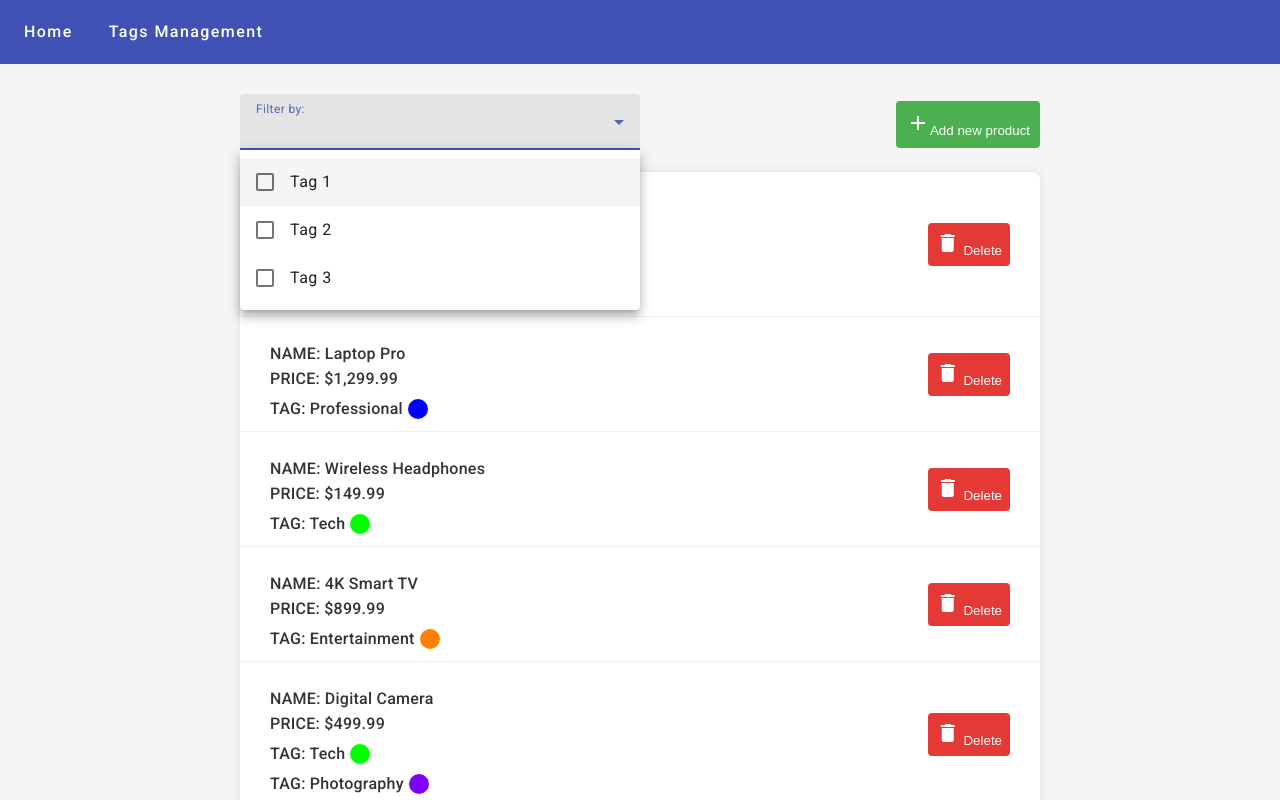
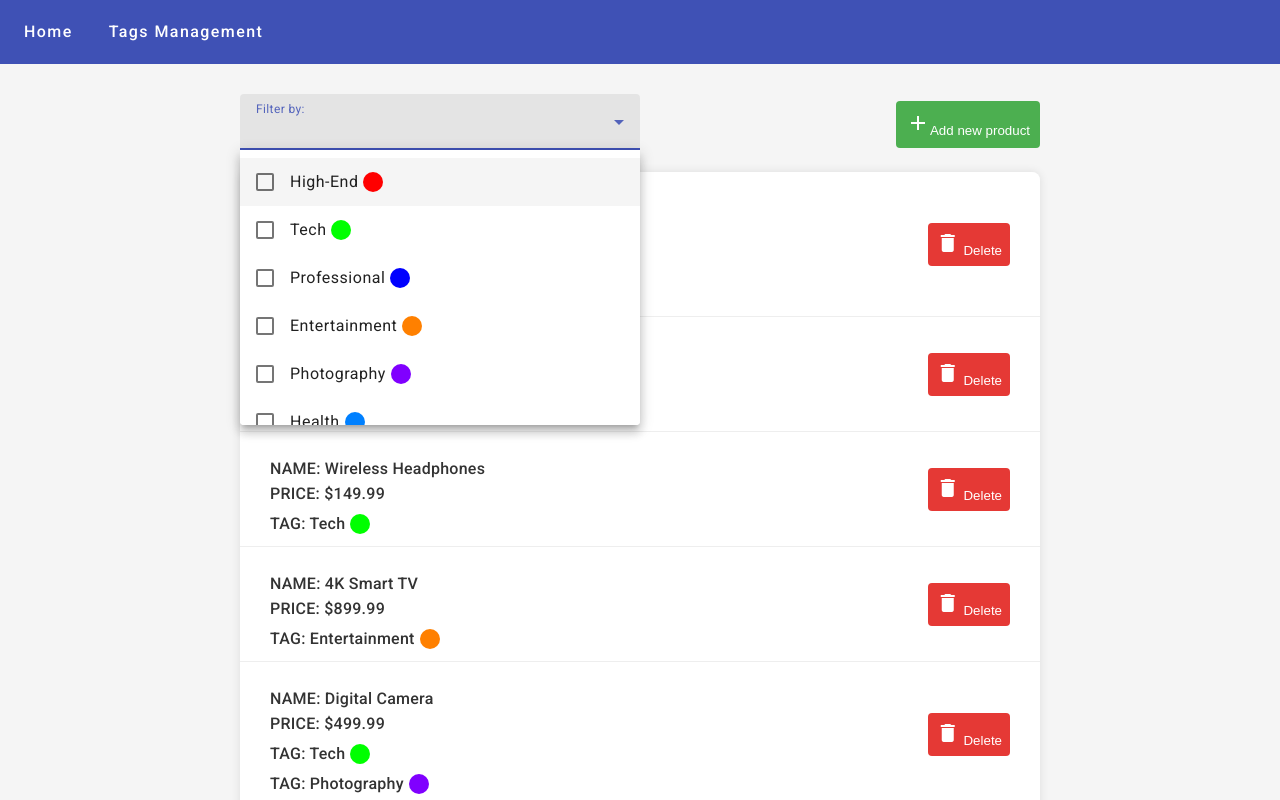
Before and after one commit to ErastKoliasa/Angular-Homework, an Angular app in the folder angular-homework/: page / in a window 1280 px wide. Both pictures are taken after a click on the element 440 px from the left and 130 px from the top of the page. Shown: the top 800 px of the page. Built offline with nearby package versions, Linux system fonts and the light colour scheme.

Commit message:
Implemented display of available tags in the "filter by" field

```diff
--- a/angular-homework/src/app/app.component.ts
+++ b/angular-homework/src/app/app.component.ts
@@ -5,12 +5,14 @@ import { MenuComponent } from './menu/menu.component';
 import { HttpClient, HttpClientModule } from '@angular/common/http';
 import { ProductsApiService } from './services/product-service/products-api.service';
 import { ProductsService } from './services/product-service/products.service';
+import { TagService } from './services/tag-service/tag.service';
+import { TagsApiService } from './services/tag-service/tags-api.service';
 
 @Component({
   selector: 'app-root',
   standalone: true,
   imports: [CommonModule, RouterOutlet, MenuComponent, HttpClientModule],
-  providers: [ProductsService,ProductsApiService],
+  providers: [TagService, TagsApiService, ProductsService, ProductsApiService,],
   templateUrl: './app.component.html',
   styleUrl: './app.component.css'
 })
--- a/angular-homework/src/app/products/products-list/products-list.component.css
+++ b/angular-homework/src/app/products/products-list/products-list.component.css
@@ -4,6 +4,11 @@
     flex-direction: column;
     align-items: center;
 }
+
+.tag-option {
+    display: flex;
+    align-items: center;
+  }
 
 .container__list,
 .container__feature {
--- a/angular-homework/src/app/products/products-list/products-list.component.html
+++ b/angular-homework/src/app/products/products-list/products-list.component.html
@@ -2,10 +2,13 @@
   <div class="container__feature">
     <mat-form-field class="filter-select">
       <mat-label>Filter by:</mat-label>
-      <mat-select multiple>
-        <mat-option>Tag 1 </mat-option>
-        <mat-option>Tag 2 </mat-option>
-        <mat-option>Tag 3 </mat-option>
+      <mat-select multiple [(ngModel)]="selectedTags">
+        <mat-option *ngFor="let tag of tags$ | async" [value]="tag.id">
+          <span class="tag-option">
+            <span>{{tag.title}}</span>
+            <span class="tagCircle" [style.background-color]="tag.color"></span>
+          </span>
+        </mat-option>
       </mat-select>
     </mat-form-field>
 
--- a/angular-homework/src/app/products/products-list/products-list.component.ts
+++ b/angular-homework/src/app/products/products-list/products-list.component.ts
@@ -8,25 +8,38 @@ import { ProductsApiService } from '../../services/product-service/products-api.
 import { Observable } from 'rxjs';
 import { IProducts } from '../products';
 import { ProductsService } from '../../services/product-service/products.service';
+import { TagService } from '../../services/tag-service/tag.service';
+import { ITags } from '../../tags/tags';
+import { FormsModule } from '@angular/forms';
+import { TagsApiService } from '../../services/tag-service/tags-api.service';
 
 
 @Component({
   selector: 'app-products-list',
   standalone: true,
-  imports: [CommonModule, MatIconModule, MatSelectModule, MatOptionModule, CurrencyPipe],
+  imports: [CommonModule, MatIconModule, MatSelectModule, MatOptionModule, CurrencyPipe, FormsModule],
   templateUrl: './products-list.component.html',
   styleUrl: './products-list.component.css'
 })
 export class ProductsListComponent implements OnInit{
   public products$: Observable<IProducts[]> = this.productsService.products$;
+  public tags$: Observable<ITags[]> = this.tagsService.tags$;
+  public selectedTags:string[] = [];
 
-  constructor(private router: Router, private productsService: ProductsService, private productsApiService: ProductsApiService){}
+  constructor(private router: Router,
+    private productsService: ProductsService,
+    private productsApiService: ProductsApiService,
+    private tagsApiService: TagsApiService,
+    private tagsService: TagService){}
 
   ngOnInit(): void {
     this.productsApiService.getProducts().subscribe(products => {
       this.productsService.setPosts(products);
     })
-  }
+    this.tagsApiService.getTags().subscribe(tags => {
+      this.tagsService.setTags(tags)
+  })
+}
 
   goToAddNewProduct():void {
     this.router.navigate(["/addNewProduct"])
```
